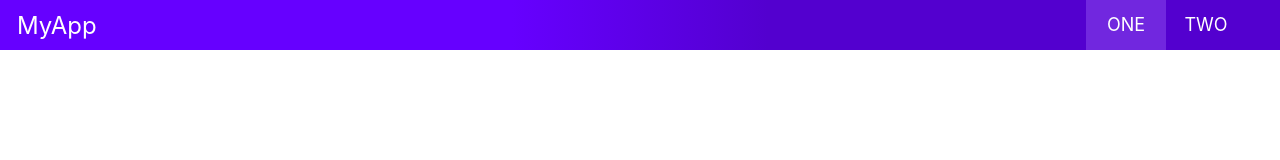
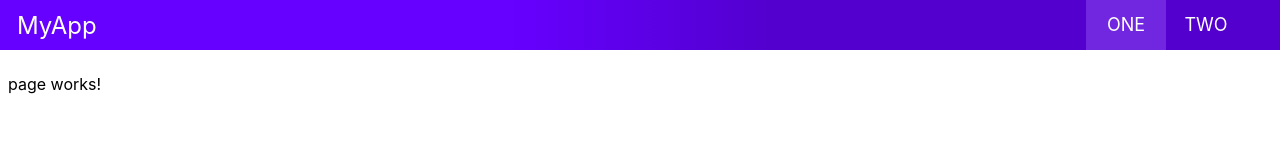
Before and after one commit to chalkmaster/plan_purchase, an Angular app: page /one in a window 1280 px wide. Shown: the top 160 px of the page. Built offline with nearby package versions, Linux system fonts and the light colour scheme.

Commit message:
change to grid layout

```diff
--- a/src/app/app.component.html
+++ b/src/app/app.component.html
@@ -1,2 +1,2 @@
 <app-toolbar></app-toolbar>
-<router-outlet></router-outlet>
+<router-outlet class="content"></router-outlet>
--- a/src/app/toolbar/toolbar.component.scss
+++ b/src/app/toolbar/toolbar.component.scss
@@ -1,5 +1,4 @@
-$padding-default: 17px;
-$toobar-height: 50px;
+@import "../../settings.scss";
 
 .toolbar {
   align-items: center;
--- /dev/null
+++ b/src/settings.scss
@@ -0,0 +1,2 @@
+$padding-default: 17px;
+$toobar-height: 50px;
--- a/src/styles.scss
+++ b/src/styles.scss
@@ -1,7 +1,16 @@
+@import "./settings.scss";
+
 html {
   font-weight: normal;
   font-family: -apple-system, BlinkMacSystemFont, "Segoe UI", Roboto, Oxygen, Ubuntu, Cantarell, "Open Sans",
     "Helvetica Neue", sans-serif;
+}
+
+app-root {
+  display: grid;
+  grid-template-areas: toolbar, content;
+  grid-template-columns: 1;
+  grid-template-rows: $toobar-height auto;
 }
 
 .spacer {
```
Also changed, not shown: src/app/page/page.component.html (line endings or trailing spaces).
